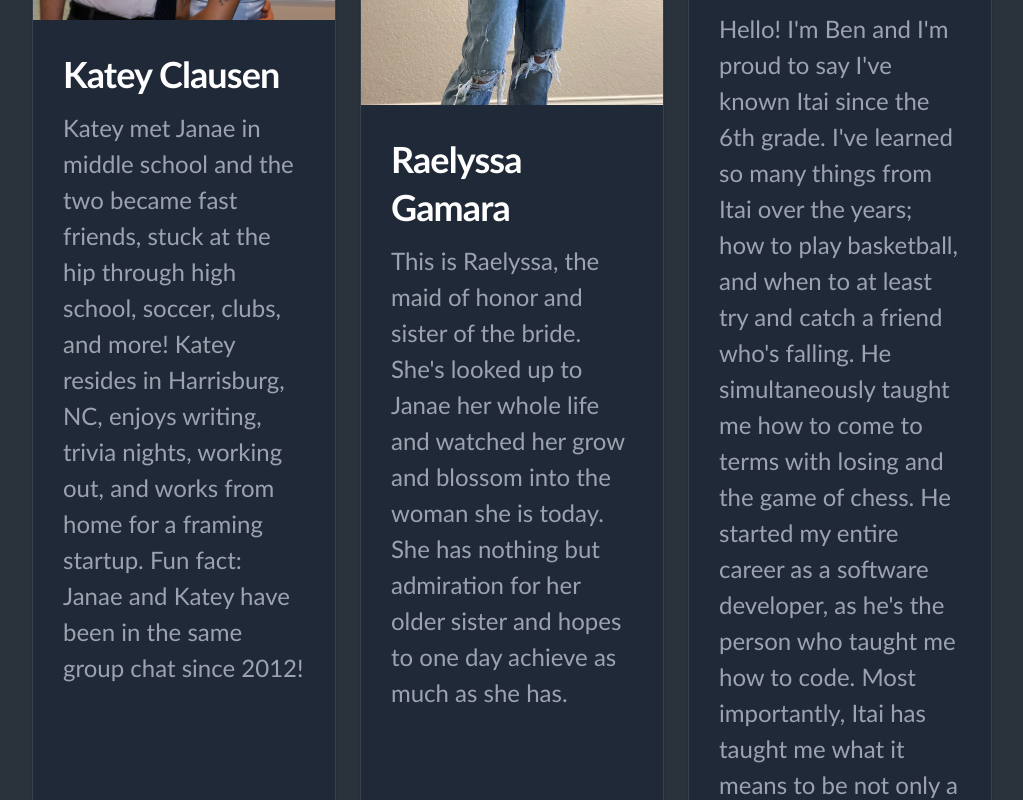
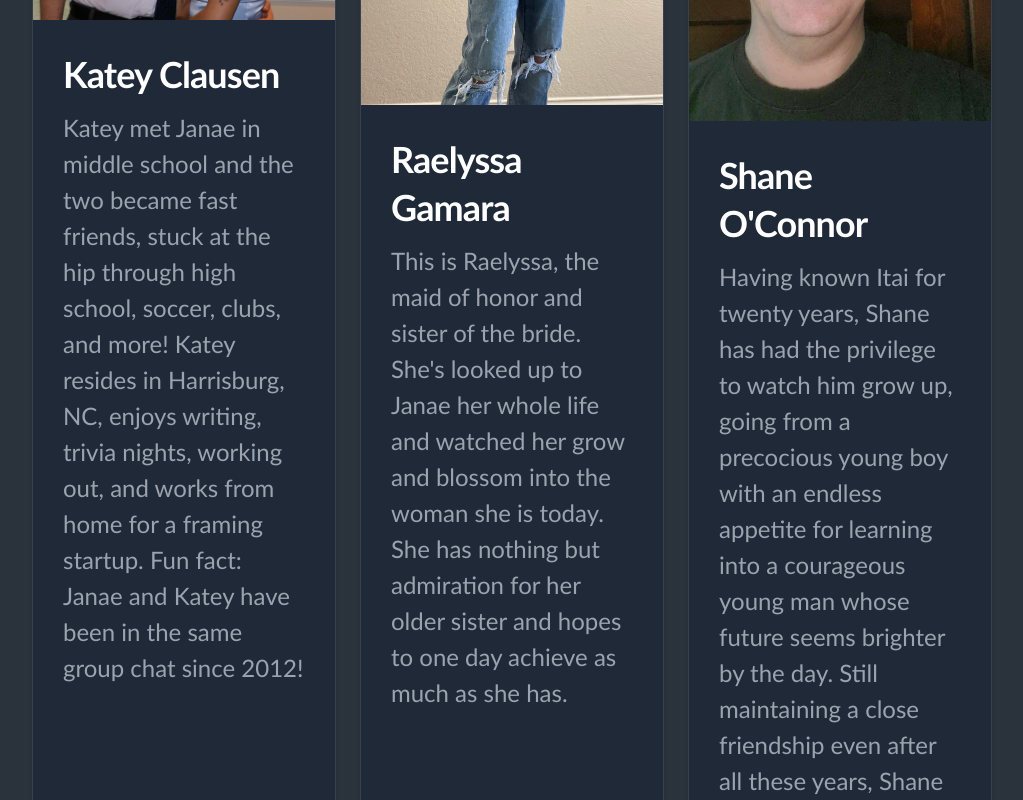
Before and after one commit to itaifish/wedding-website, a React (Vite) app: page / in a window 1280 px wide. Shown: the part 7340-8140 px from the top of the page, without its empty margins (128-1151 px from the left). Built offline with nearby package versions, Linux system fonts and the light colour scheme.

Commit message:
Add Shane

```diff
--- a/src/components/organisms/WeddingParty.tsx
+++ b/src/components/organisms/WeddingParty.tsx
@@ -6,6 +6,7 @@ import MossPicture from '../../assets/wedding-party/Moss.jpg';
 import LydiaPicture from '../../assets/wedding-party/Lydia.jpg';
 import SophiePicture from '../../assets/wedding-party/Sophie.jpg';
 import BenPicture from '../../assets/wedding-party/Ben.png';
+import ShanePicture from '../../assets/wedding-party/Shane.jpg';
 
 import { Card } from '../molecules/Card';
 
@@ -19,6 +20,11 @@ const weddingParty = [
 		name: 'Raelyssa Gamara',
 		pic: RaePicture,
 		bio: "This is Raelyssa, the maid of honor and sister of the bride. She's looked up to Janae her whole life and watched her grow and blossom into the woman she is today. She has nothing but admiration for her older sister and hopes to one day achieve as much as she has. ",
+	},
+	{
+		name: "Shane O'Connor",
+		pic: ShanePicture,
+		bio: "Having known Itai for twenty years, Shane has had the privilege to watch him grow up, going from a precocious young boy with an endless appetite for learning into a courageous young man whose future seems brighter by the day. Still maintaining a close friendship even after all these years, Shane looks forward to seeing Itai continue to realize his untapped potential, and is eager to celebrate the new milestone in his good friend's life.",
 	},
 	{
 		name: 'Ben Meadows',
```
Also changed, not shown: src/assets/wedding-party/Shane.jpg (added).
